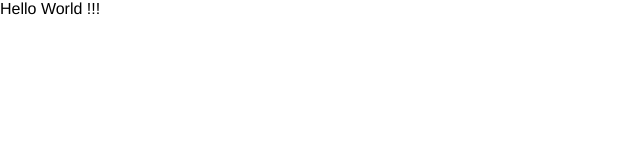
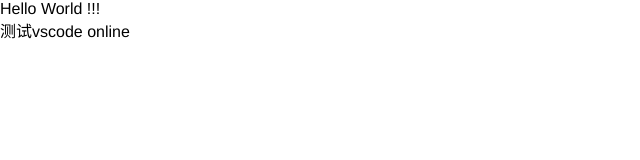
Before and after one commit to Freshman-Xu/webpack-sample-project, a React app: page public/index.html in a window 1280 px wide. Shown: the whole page, without its empty margins (0-640 px from the left). Built offline with nearby package versions, Linux system fonts and the light colour scheme.

Commit message:
测试vscode online

```diff
--- a/public/index.html
+++ b/public/index.html
@@ -9,5 +9,6 @@
     <div id='root'>
     </div>
     <script src="bundle.js"></script>
+    <div>测试vscode online</div>
   </body>
 </html>
```
